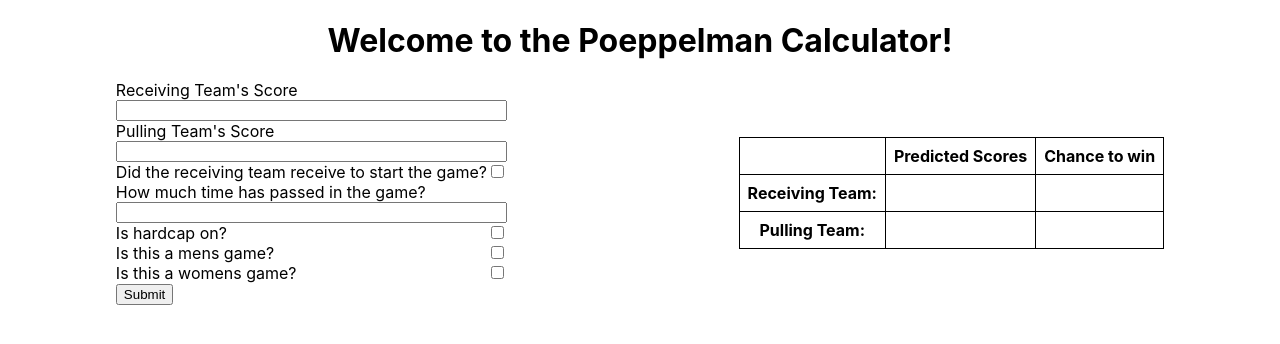
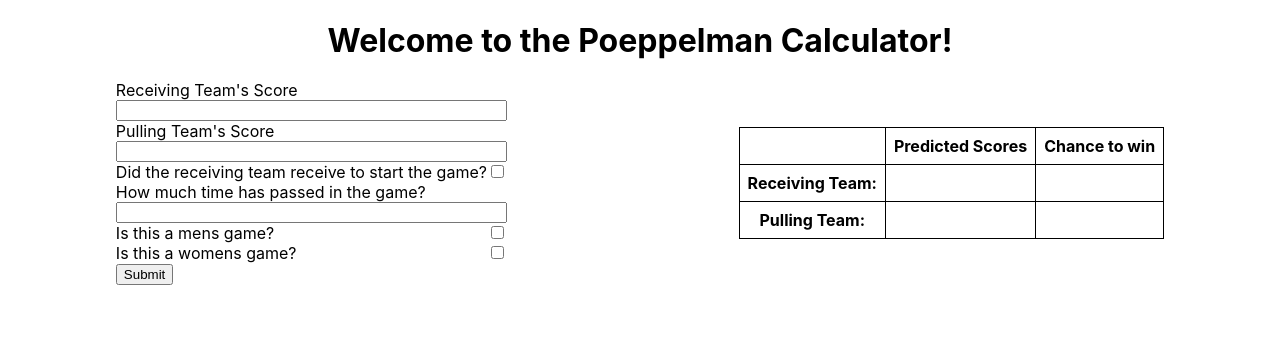
Before and after one commit to TeddyRandby/PoeppelmanFrontEnd, a React (Create React App) app: page / in a window 1280 px wide. Shown: the top 344 px of the page. Built offline with nearby package versions, Linux system fonts and the light colour scheme; the HTML template or start-up script is replaced by a standard one.

Commit message:
removed capon box

```diff
--- a/src/App.js
+++ b/src/App.js
@@ -9,12 +9,10 @@ class App extends Component {
   this.PTSEl = React.createRef();
   this.RTRTSGEl = React.createRef();
   this.TSOSEl = React.createRef();
-  this.COEl = React.createRef();
   this.MEl = React.createRef();
   this.WEl = React.createRef();
   this.state = {
     rtrtsgChecked: false,
-    coChecked: false,
     mChecked: false,
     wChecked: false,
     apiResponse: {}
@@ -54,16 +52,6 @@ class App extends Component {
               type="String"
               id="TSOS"
               ref={this.TSOSEl} />
-            </div>
-            <div className="form-control box">
-              <label htmlFor="CapOn">Is hardcap on?</label>
-              <input
-              type="checkbox"
-              id="CO"
-              name="coChecked"
-              ref={this.COEl}
-              checked = {this.state.coChecked}
-              onChange = {this.handleCheckboxChange}/>
             </div>
             <div className="form-control box">
               <label htmlFor="Mens">Is this a mens game?</label>
@@ -125,7 +113,6 @@ class App extends Component {
   const pts = this.PTSEl.current.value;
   const rtrtsg = this.state.rtrtsgChecked;
   const tsos = this.TSOSEl.current.value;
-  const co = this.state.coChecked;
   const m = this.state.mChecked;
   const w = this.state.wChecked;
   var ole_rate;
@@ -162,7 +149,7 @@ class App extends Component {
     ole_rate = "0.63";
   }
 
-  if ( co ) {
+  if ( parseInt(tots) > 85 ) {
     capOn = "1";
     timeStart = "5";
   } else {
```
